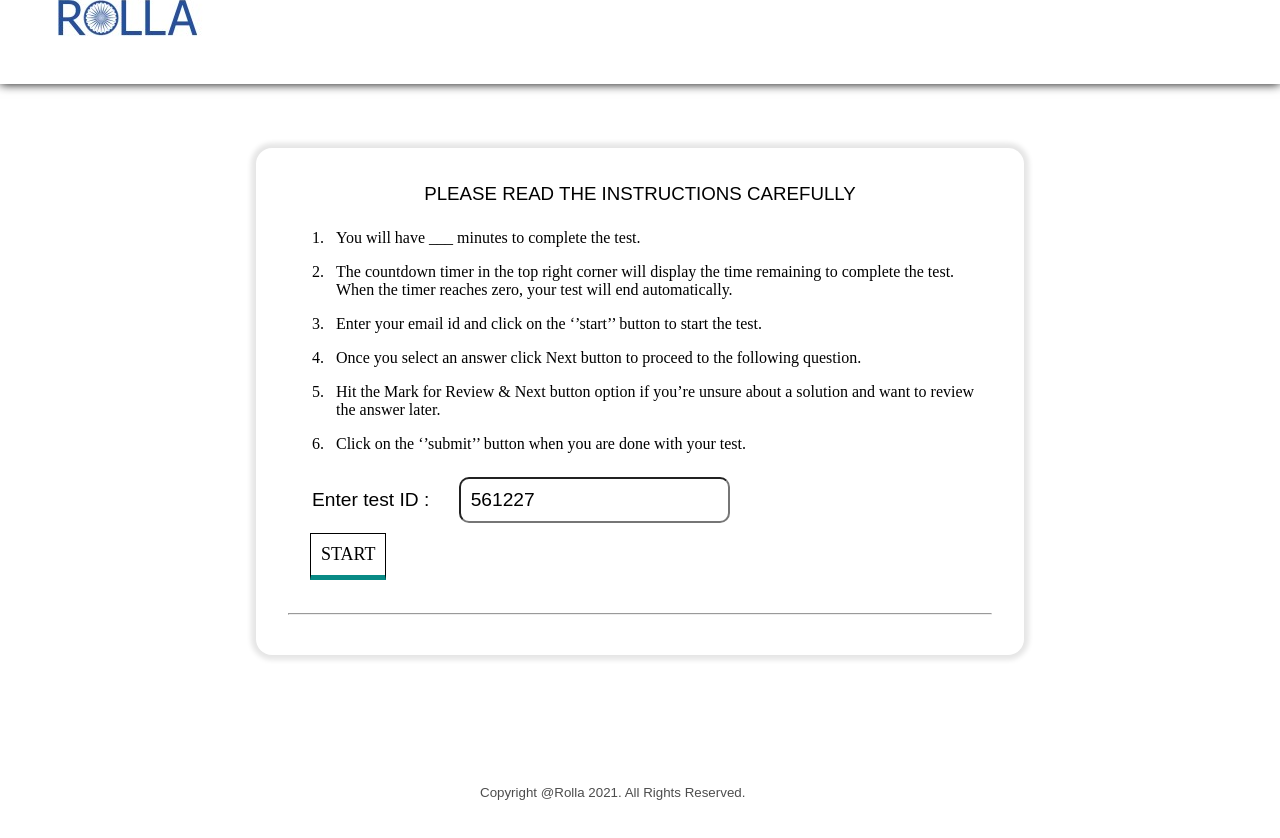
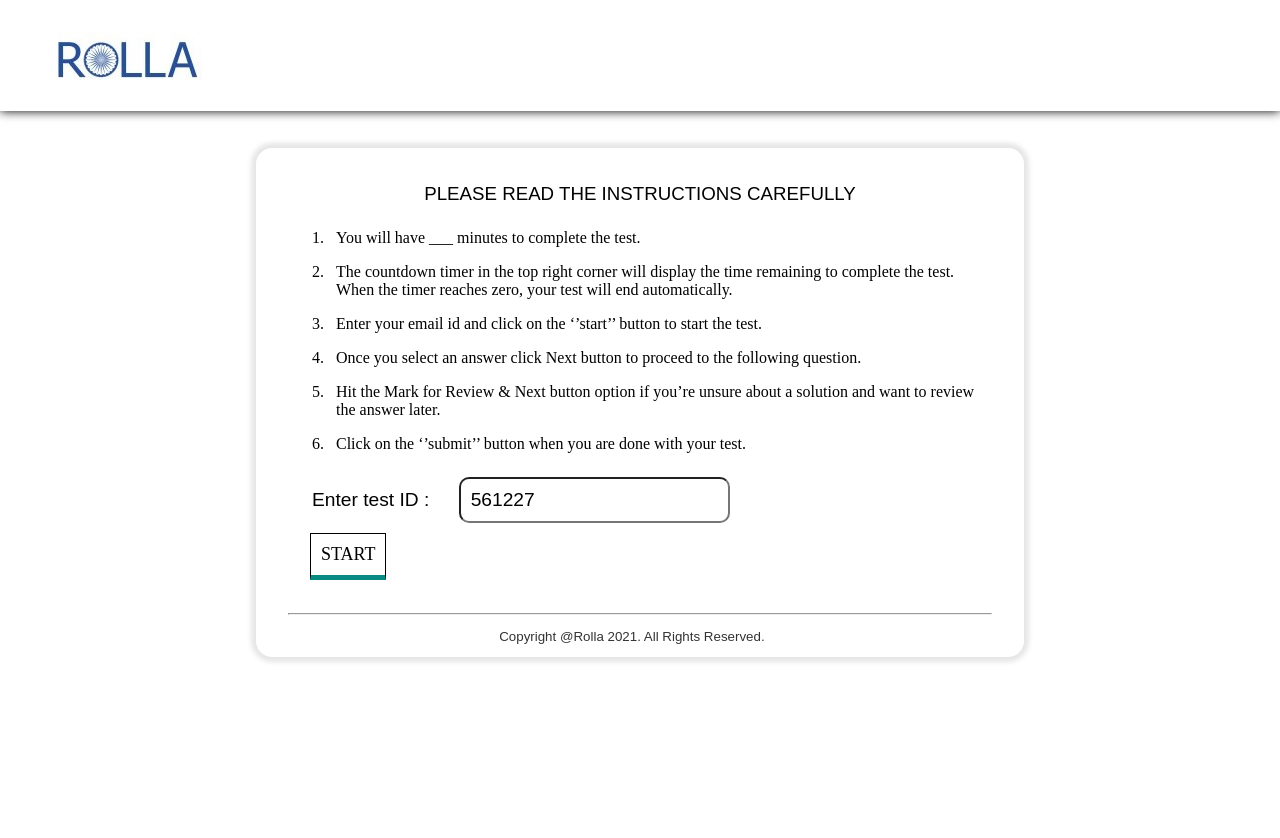
Before and after one commit to Mugisha-Paisible/online_test, a website: page views/index.html in a window 1280 px wide. Drawn offline with Linux system fonts and the light colour scheme; no server answers.

Commit message:
logo size fix

```diff
--- a/views/index.html
+++ b/views/index.html
@@ -11,7 +11,7 @@
     <!-- <div> -->
 
         <div id='logo' width='25%' height='25%'>
-            <img src='logo.jpg' alt='logo'>
+            <img src='logoc.jpg' alt='logo'>
         </div>
 
         <div id='headerPanel'></div>
@@ -67,6 +67,7 @@
                         </ol>
                     </div>
                     <section id="quiz"></section><br><hr id='hr' style="background-color: black;">
+                    <p id="copyright">Copyright @Rolla 2021. All Rights Reserved.</p>
 
                 </div>
 
@@ -83,9 +84,9 @@
 
     <!-- </div> -->
 
-    <footer>
+    <!-- <footer>
         Copyright @Rolla 2021. All Rights Reserved.
-    </footer>
+    </footer> -->
 
 </body>
 
--- a/views/script.js
+++ b/views/script.js
@@ -634,7 +634,6 @@ function endTest() {
     //xhttp.open("POST", `http://localhost:3000/students/data/${testId}/${attNo}/${unattNo}/${flgNo}/${scorePercent}`, true);
     xhttp.onreadystatechange = function() {
     if (this.readyState == 4 && this.status == 200) {
-
         var response = this.responseText;
     }
     };
--- a/views/style.css
+++ b/views/style.css
@@ -80,6 +80,7 @@ body::-webkit-scrollbar {
     z-index: 1;
     padding: 2rem;
     padding-top: 1rem;
+    padding-bottom: 0;
 
     /* background: url(bgImg3.png) no-repeat; */
     -webkit-background-size: cover;
@@ -427,7 +428,8 @@ hr {
 #logo {
     position: relative;
     left: 2%;
-    top: -9.5%;
+    /* top: -9.5%; */
+    top: 4%;
     display: inline-block;
 }
 #watermark {
@@ -449,7 +451,7 @@ hr {
 }
 #headerPanel {
     border: 0px solid blue;
-    height: 9%;
+    height: 12%;
     width: 100%;
     position: absolute;
     top: 0%;
@@ -474,19 +476,10 @@ hr {
     margin-left: 3%;
     font-size: smaller;
 }
-.reviewIcon {
-    /* display: inline; */
-}
-footer {
-    position: fixed;
-    bottom: 0;
-    /* bottom: 1.6%;
-    left: 39%; */
-    /* margin-top: 60%; */
-    margin-left: 37.5%;
+#copyright {
+    margin-left: 30%;
     font-size: smaller;
-    display: block;
-    opacity: 70%;
+    opacity: 80%;
 }
 
 /* * {
```
Also changed, not shown: views/logoc.jpg (added).
